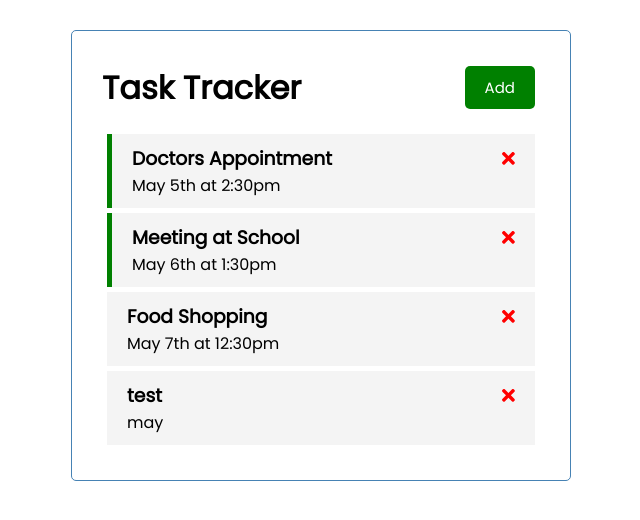
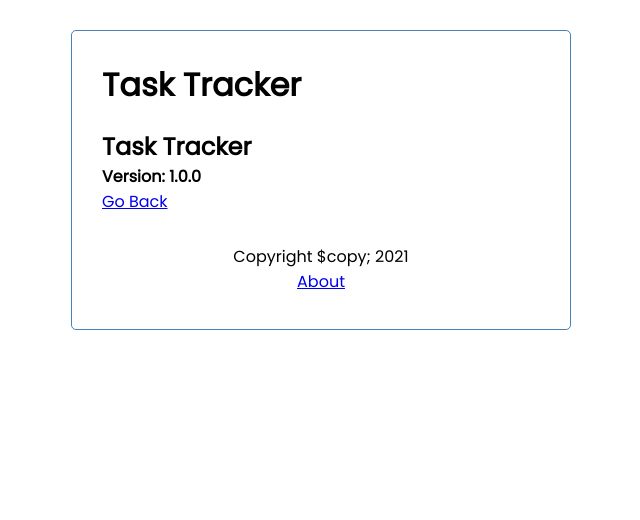
Before and after one commit to chiguayeshao/angularDemo, an Angular app: page /about in a window 1280 px wide. Shown: the top 520 px of the page, without its empty margins (319-959 px from the left). Built offline with nearby package versions, Linux system fonts and the light colour scheme; data requests are answered from the project's data file.

Commit message:
add router

```diff
--- a/src/app/app.component.html
+++ b/src/app/app.component.html
@@ -1,4 +1,5 @@
 <div class="container">
   <app-header></app-header>
-  <app-tasks></app-tasks>
+  <router-outlet></router-outlet>
+  <app-footer></app-footer>
 </div>
--- a/src/app/app.module.ts
+++ b/src/app/app.module.ts
@@ -2,6 +2,7 @@
 import { BrowserModule } from '@angular/platform-browser';
 import { HttpClientModule } from "@angular/common/http";
 import { FormsModule } from "@angular/forms";
+import { RouterModule, Routes } from "@angular/router";
 
 import { AppComponent } from './app.component';
 import { HeaderComponent } from './components/header/header.component';
@@ -10,6 +11,14 @@
 import { TaskItemComponent } from './components/task-item/task-item.component';
 import { FontAwesomeModule } from '@fortawesome/angular-fontawesome';
 import { AddTaskComponent } from './components/add-task/add-task.component';
+import { AboutComponent } from './components/about/about.component';
+import { FooterComponent } from './components/footer/footer.component';
+
+const appRoutes: Routes = [
+  { path: '', component: TasksComponent },
+  { path: 'about', component: AboutComponent }
+
+]
 
 @NgModule({
   declarations: [
@@ -18,13 +27,16 @@
     ButtonComponent,
     TasksComponent,
     TaskItemComponent,
-    AddTaskComponent
+    AddTaskComponent,
+    AboutComponent,
+    FooterComponent
   ],
   imports: [
     BrowserModule,
     FontAwesomeModule,
     HttpClientModule,
-    FormsModule
+    FormsModule,
+    RouterModule.forRoot(appRoutes, { enableTracing: true })
   ],
   providers: [],
   bootstrap: [AppComponent]
--- /dev/null
+++ b/src/app/components/about/about.component.html
@@ -0,0 +1,5 @@
+<div>
+    <h2>Task Tracker</h2>
+    <h4>Version: 1.0.0</h4>
+    <a routerLink="/">Go Back</a>
+</div>
--- /dev/null
+++ b/src/app/components/about/about.component.ts
@@ -0,0 +1,15 @@
+import { Component, OnInit } from '@angular/core';
+
+@Component({
+  selector: 'app-about',
+  templateUrl: './about.component.html',
+  styleUrls: ['./about.component.css']
+})
+export class AboutComponent implements OnInit {
+
+  constructor() { }
+
+  ngOnInit(): void {
+  }
+
+}
--- /dev/null
+++ b/src/app/components/footer/footer.component.css
@@ -0,0 +1,4 @@
+footer{
+    margin-top: 30px;
+    text-align: center;
+}
--- /dev/null
+++ b/src/app/components/footer/footer.component.html
@@ -0,0 +1,4 @@
+<footer>
+    <p>Copyright $copy; 2021</p>
+    <a routerLink="/about">About</a>
+</footer>
--- /dev/null
+++ b/src/app/components/footer/footer.component.ts
@@ -0,0 +1,15 @@
+import { Component, OnInit } from '@angular/core';
+
+@Component({
+  selector: 'app-footer',
+  templateUrl: './footer.component.html',
+  styleUrls: ['./footer.component.css']
+})
+export class FooterComponent implements OnInit {
+
+  constructor() { }
+
+  ngOnInit(): void {
+  }
+
+}
--- a/src/app/components/header/header.component.html
+++ b/src/app/components/header/header.component.html
@@ -1,5 +1,5 @@
 <header>
     <h1>{{title}}</h1>
-    <app-button color="{{showAddTask? 'red' : 'green'}}" text="{{showAddTask? 'Close' : 'Add'}}"
+    <app-button *ngIf="hasRoute('/')" color="{{showAddTask? 'red' : 'green'}}" text="{{showAddTask? 'Close' : 'Add'}}"
         (btnClick)="toggleAddTask()"></app-button>
 </header>
--- a/src/app/components/header/header.component.ts
+++ b/src/app/components/header/header.component.ts
@@ -1,6 +1,7 @@
 import { Component, OnInit } from '@angular/core';
 import { UiService } from "../../services/ui.service";
 import { Subscription } from "rxjs";
+import { Router } from "@angular/router";
 
 @Component({
   selector: 'app-header',
@@ -14,7 +15,7 @@
   showAddTask: boolean;
   subscription: Subscription;
 
-  constructor(private uiService: UiService) {
+  constructor(private uiService: UiService, private router: Router) {
     this.subscription = this.uiService.onToggle().subscribe(value => this.showAddTask = value);
   }
 
@@ -25,4 +26,8 @@
     this.uiService.toggleAddTask();
   }
 
+  hasRoute(route: string) {
+    return this.router.url === route;
+  }
+
 }
```
Also changed, not shown: src/app/components/about/about.component.css (added), 2 other files (tests, documents, lock files or other folders).
